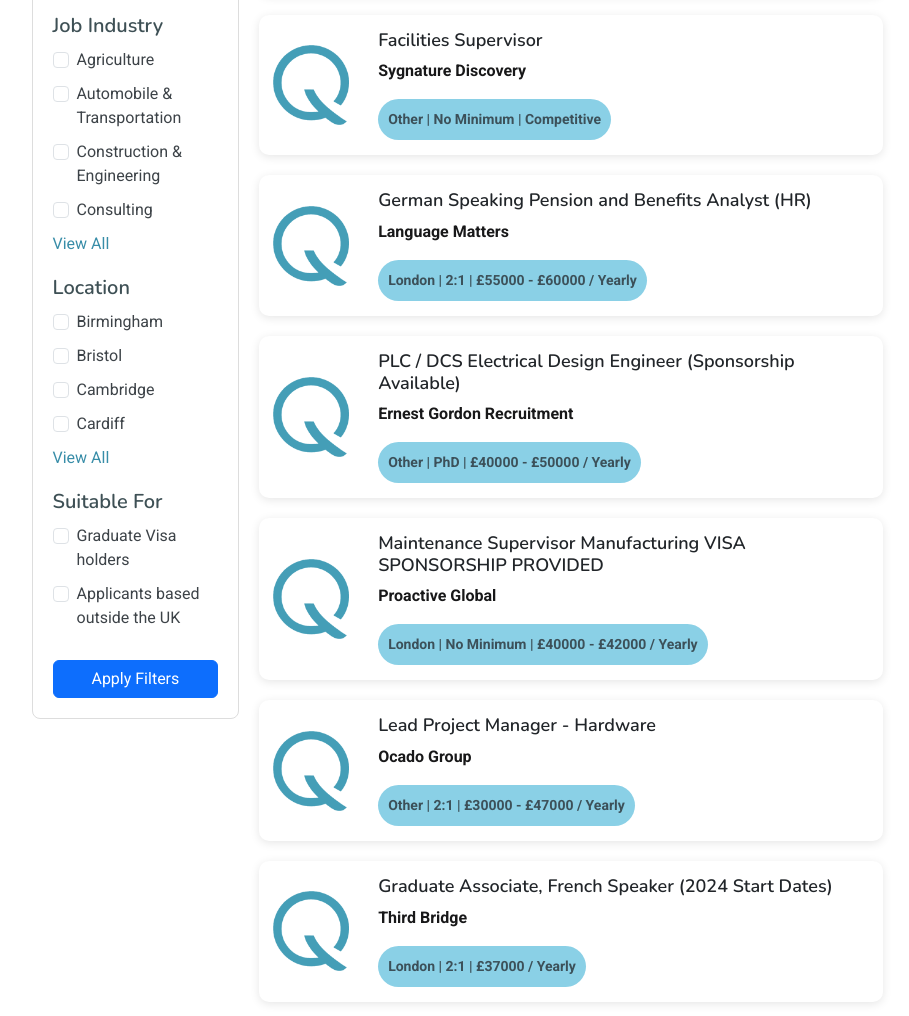
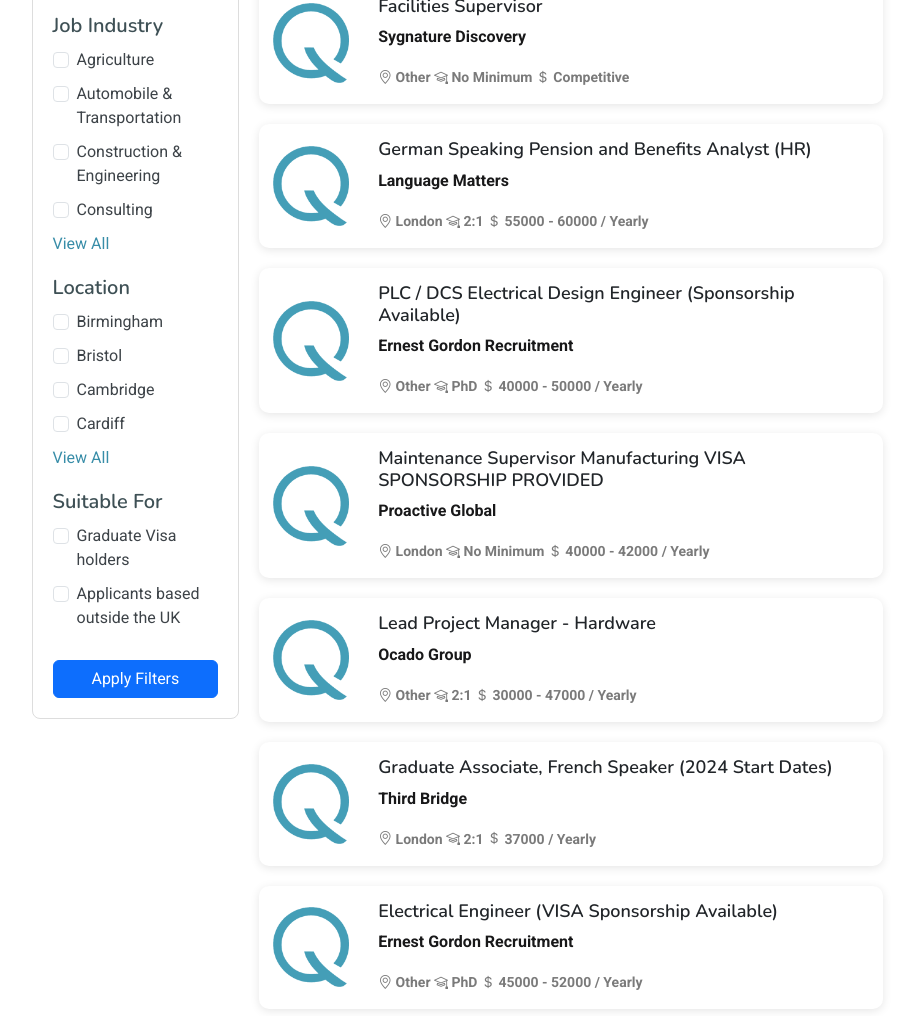
Before and after one commit to Degergokalp/uk_visa_jobs, a plain HTML site: page jobs.html in a window 1280 px wide. Shown: the part 564-1580 px from the top of the page, without its empty margins (193-1102 px from the left). Drawn offline with nearby package versions, Linux system fonts and the light colour scheme.

Commit message:
Ready to merge

```diff
--- a/assets/css/jobs.css
+++ b/assets/css/jobs.css
@@ -69,13 +69,9 @@
     font-weight: 600;
 }
 
-small.text-muted {
-    background: #8ad0e6;
-    border-radius: 29px;
-    height: 40%;
-    display: inline-block;
-    padding: 10px;
-    font-weight: bold;
+
+.job-details {
+    color: rgb(122, 122, 122);
 }
 
 #job-list .card .card-text {
--- a/assets/js/main.js
+++ b/assets/js/main.js
@@ -243,11 +243,17 @@
                   <img src="assets/img/logo.png" class="img-fluid rounded-start" alt="Company Logo">
                 </div>
                 <div class="col-md-10">
-                  <div class="card-body">
-                    <h5 class="card-title">${job.title}</h5>
-                    <p class="card-text">${job.company}</p>
-                    <p class="card-text"><small class="text-muted">${job.location} | ${job.degree_requirement} | ${job.salary}</small></p>
-                  </div>
+                <div class="card-body">
+                <h5 class="card-title">${job.title}</h5>
+                <p class="card-text">${job.company}</p>
+                <p class="card-text">
+                    <small class="job-details">
+                        <i class="bi bi-geo-alt"></i> ${job.location}
+                        <i class="bi bi-mortarboard"></i> ${job.degree_requirement}
+                        <i class="bi bi-currency-dollar"></i> ${job.salary}
+                    </small>
+                </p>
+            </div>
                 </div>
               </div>
             </div>
--- a/jobs/jobs.json
+++ b/jobs/jobs.json
@@ -4,7 +4,7 @@
         "title": "Senior Product Manager, Search & Conversational Shopping",
         "company": "Amazon",
         "location": "London",
-        "salary": "£55000 - £88000 / Yearly",
+        "salary": "55000 - 88000 / Yearly",
         "degree_requirement": "Not Specified",
         "job_type": "Graduate"
       },
@@ -12,7 +12,7 @@
         "title": "Associate, German Speaker (2024 Start Dates)",
         "company": "Third Bridge",
         "location": "London",
-        "salary": "£32000 - £38000 / Yearly",
+        "salary": "32000 - 38000 / Yearly",
         "degree_requirement": "Not Specified",
         "job_type": "Entry Level"
       },
@@ -28,7 +28,7 @@
         "title": "German Speaking Pension and Benefits Analyst (HR)",
         "company": "Language Matters",
         "location": "London",
-        "salary": "£55000 - £60000 / Yearly",
+        "salary": "55000 - 60000 / Yearly",
         "degree_requirement": "2:1",
         "job_type": "Associate"
       },
@@ -36,7 +36,7 @@
         "title": "PLC / DCS Electrical Design Engineer (Sponsorship Available)",
         "company": "Ernest Gordon Recruitment",
         "location": "Other",
-        "salary": "£40000 - £50000 / Yearly",
+        "salary": "40000 - 50000 / Yearly",
         "degree_requirement": "PhD",
         "job_type": "Mid-Senior"
       },
@@ -44,7 +44,7 @@
         "title": "Maintenance Supervisor Manufacturing VISA SPONSORSHIP PROVIDED",
         "company": "Proactive Global",
         "location": "London",
-        "salary": "£40000 - £42000 / Yearly",
+        "salary": "40000 - 42000 / Yearly",
         "degree_requirement": "No Minimum",
         "job_type": "Mid-Senior"
       },
@@ -52,7 +52,7 @@
         "title": "Lead Project Manager - Hardware",
         "company": "Ocado Group",
         "location": "Other",
-        "salary": "£30000 - £47000 / Yearly",
+        "salary": "30000 - 47000 / Yearly",
         "degree_requirement": "2:1",
         "job_type": "Mid-Senior"
       },
@@ -60,7 +60,7 @@
         "title": "Graduate Associate, French Speaker (2024 Start Dates)",
         "company": "Third Bridge",
         "location": "London",
-        "salary": "£37000 / Yearly",
+        "salary": "37000 / Yearly",
         "degree_requirement": "2:1",
         "job_type": "Entry Level"
       },
@@ -68,7 +68,7 @@
         "title": "Electrical Engineer (VISA Sponsorship Available)",
         "company": "Ernest Gordon Recruitment",
         "location": "Other",
-        "salary": "£45000 - £52000 / Yearly",
+        "salary": "45000 - 52000 / Yearly",
         "degree_requirement": "PhD",
         "job_type": "Mid-Senior"
       }
```
